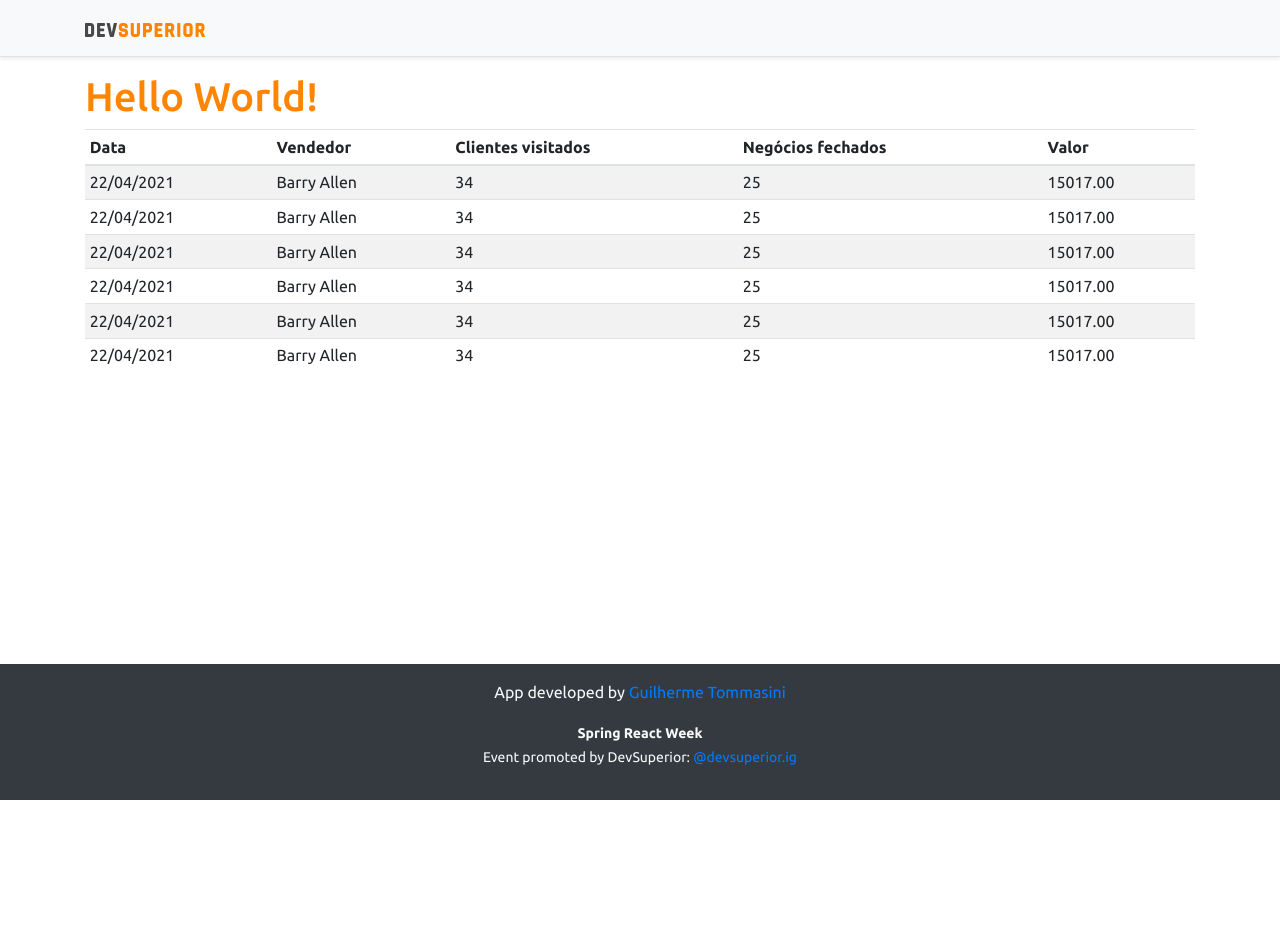
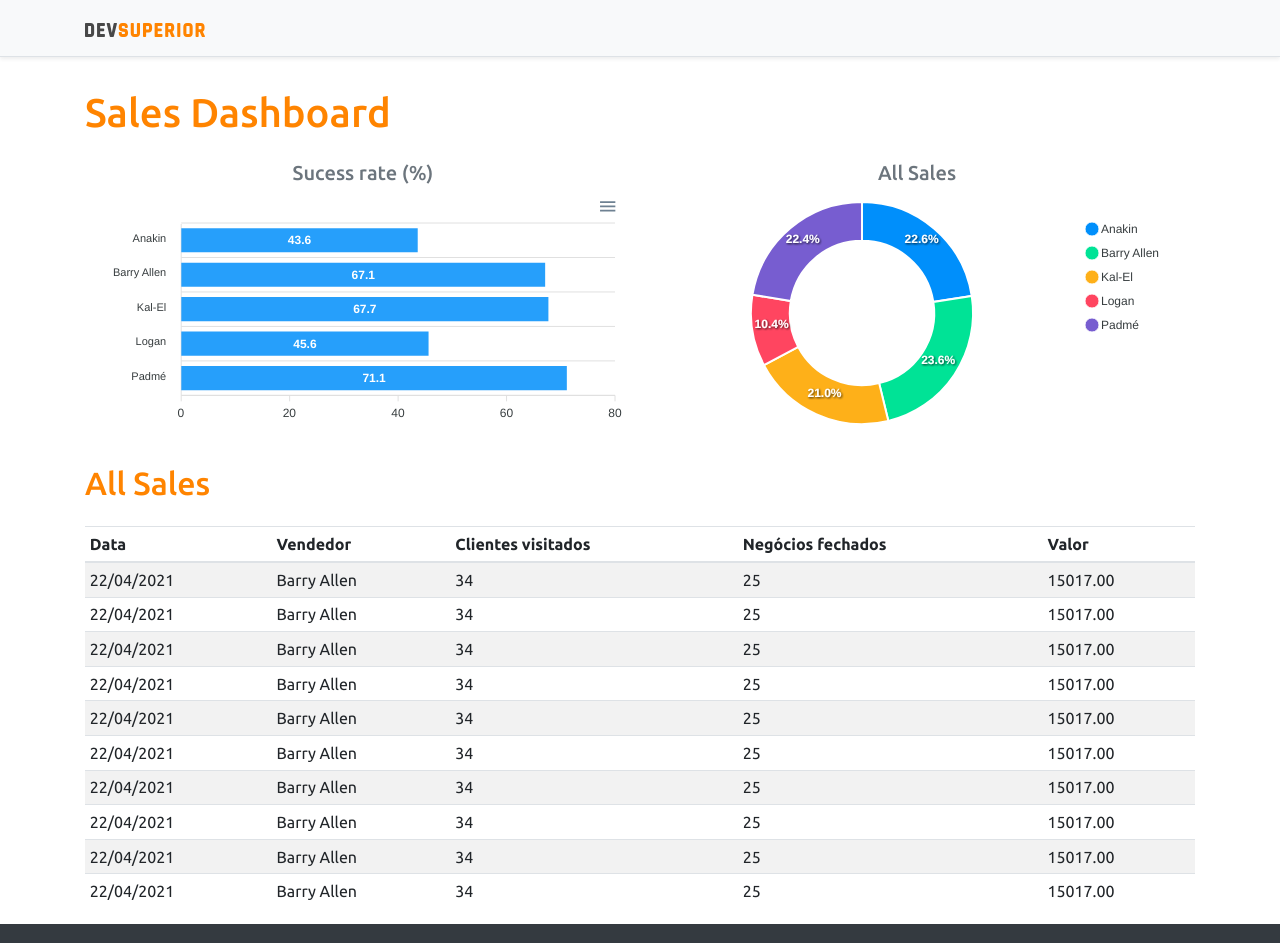
Before and after one commit to gmtommasini/projeto-sds3, a React (Create React App) app in the folder frontend/: page / in a window 1280 px wide. Shown: the top 943 px of the page. Before the commit the page ends 800 px from the top, so only its background shows below. Built offline with nearby package versions, Linux system fonts and the light colour scheme.

Commit message:
static charts

```diff
--- a/frontend/package.json
+++ b/frontend/package.json
@@ -12,10 +12,12 @@
     "@types/node": "^12.0.0",
     "@types/react": "^17.0.0",
     "@types/react-dom": "^17.0.0",
+    "apexcharts": "^3.26.1",
     "bootstrap": "^4.6.0",
     "jquery": "1.9.1",
     "popper.js": "^1.16.1",
     "react": "^17.0.2",
+    "react-apexcharts": "^1.3.9",
     "react-dom": "^17.0.2",
     "react-scripts": "4.0.3",
     "typescript": "^4.1.2",
--- a/frontend/src/App.tsx
+++ b/frontend/src/App.tsx
@@ -1,4 +1,6 @@
+import BarChart from "components/BarChart";
 import DataTable from "components/DataTable";
+import DonutChart from "components/DonutChart";
 import Footer from "components/Footer";
 import NavBar from "components/NavBar";
 
@@ -7,11 +9,26 @@
     <>
       <NavBar></NavBar>
       <div className="container">
-        <h1 className="text-primary">Hello World!</h1>
-        <DataTable/>
+        <h1 className="text-primary py-3">Sales Dashboard</h1>
+        <div className="row px-3 " >
+        <div className="col-sm-6">
+            <h5 className="text-center text-secondary">Sucess rate (%)</h5>
+            <BarChart />
+          </div>
+          <div className="col-sm-6">
+            <h5 className="text-center text-secondary">All Sales</h5>
+            <DonutChart />
+          </div>
+        </div>
+
+        <div className="py-3">
+          <h2 className="text-primary">All Sales</h2>
+        </div>
+
+        <DataTable />
       </div>
 
-      <Footer/>
+      <Footer />
     </>
   );
 }
--- /dev/null
+++ b/frontend/src/components/BarChart/index.tsx
@@ -0,0 +1,34 @@
+import Chart from 'react-apexcharts';
+
+const BarChart = () => {
+    // from apexcharts.com examples for React
+    const options = {
+        plotOptions: {
+            bar: {
+                horizontal: true,
+            }
+        },
+    };
+
+    const mockData = {
+        labels: {
+            categories: ['Anakin', 'Barry Allen', 'Kal-El', 'Logan', 'Padmé']
+        },
+        series: [
+            {
+                name: "% Sucesso",
+                data: [43.6, 67.1, 67.7, 45.6, 71.1]
+            }
+        ]
+    };
+    return (
+        <Chart
+            options={{ ...options, xaxis : mockData.labels}}
+            series= {mockData.series}
+            type="bar"
+            height='240'
+        />
+    );
+}
+
+export default BarChart;
--- a/frontend/src/components/DataTable/index.tsx
+++ b/frontend/src/components/DataTable/index.tsx
@@ -54,6 +54,34 @@
                         <td>25</td>
                         <td>15017.00</td>
                     </tr>
+                    <tr>
+                        <td>22/04/2021</td>
+                        <td>Barry Allen</td>
+                        <td>34</td>
+                        <td>25</td>
+                        <td>15017.00</td>
+                    </tr>
+                    <tr>
+                        <td>22/04/2021</td>
+                        <td>Barry Allen</td>
+                        <td>34</td>
+                        <td>25</td>
+                        <td>15017.00</td>
+                    </tr>
+                    <tr>
+                        <td>22/04/2021</td>
+                        <td>Barry Allen</td>
+                        <td>34</td>
+                        <td>25</td>
+                        <td>15017.00</td>
+                    </tr>
+                    <tr>
+                        <td>22/04/2021</td>
+                        <td>Barry Allen</td>
+                        <td>34</td>
+                        <td>25</td>
+                        <td>15017.00</td>
+                    </tr>
                 </tbody>
             </table>
         </div>
--- /dev/null
+++ b/frontend/src/components/DonutChart/index.tsx
@@ -0,0 +1,26 @@
+import Chart from 'react-apexcharts';
+
+const DonutChart = () => {
+    // from apexcharts.com examples for React
+    const mockData = {
+        series: [477138, 499928, 444867, 220426, 473088],
+        labels: ['Anakin', 'Barry Allen', 'Kal-El', 'Logan', 'Padmé']
+    }
+
+    const options = {
+        legend: {
+            show: true
+        }
+    }
+
+    return (
+        <Chart
+            options={{ ...options, labels : mockData.labels}}
+            series= {mockData.series}
+            type="donut"
+            height='240'
+        />
+    );
+}
+
+export default DonutChart;
```
Also changed, not shown: 1 other file (tests, documents, lock files or other folders).
